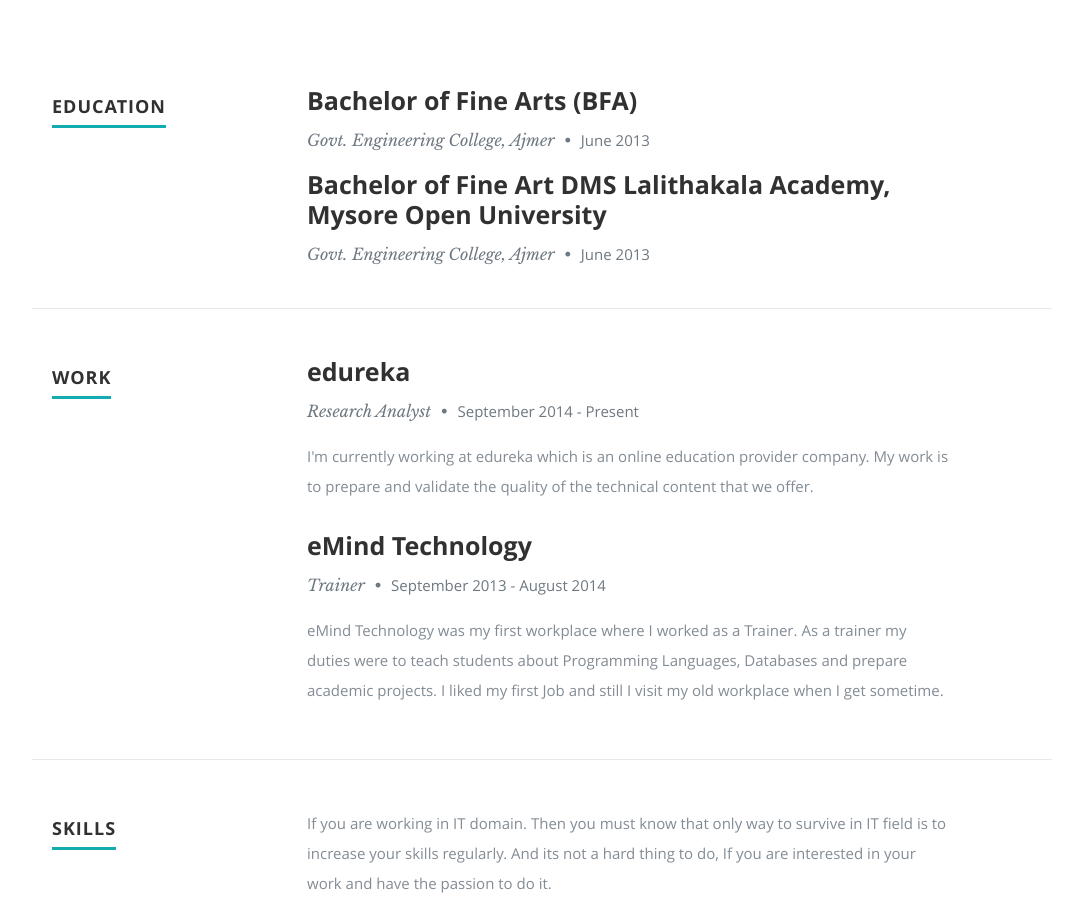
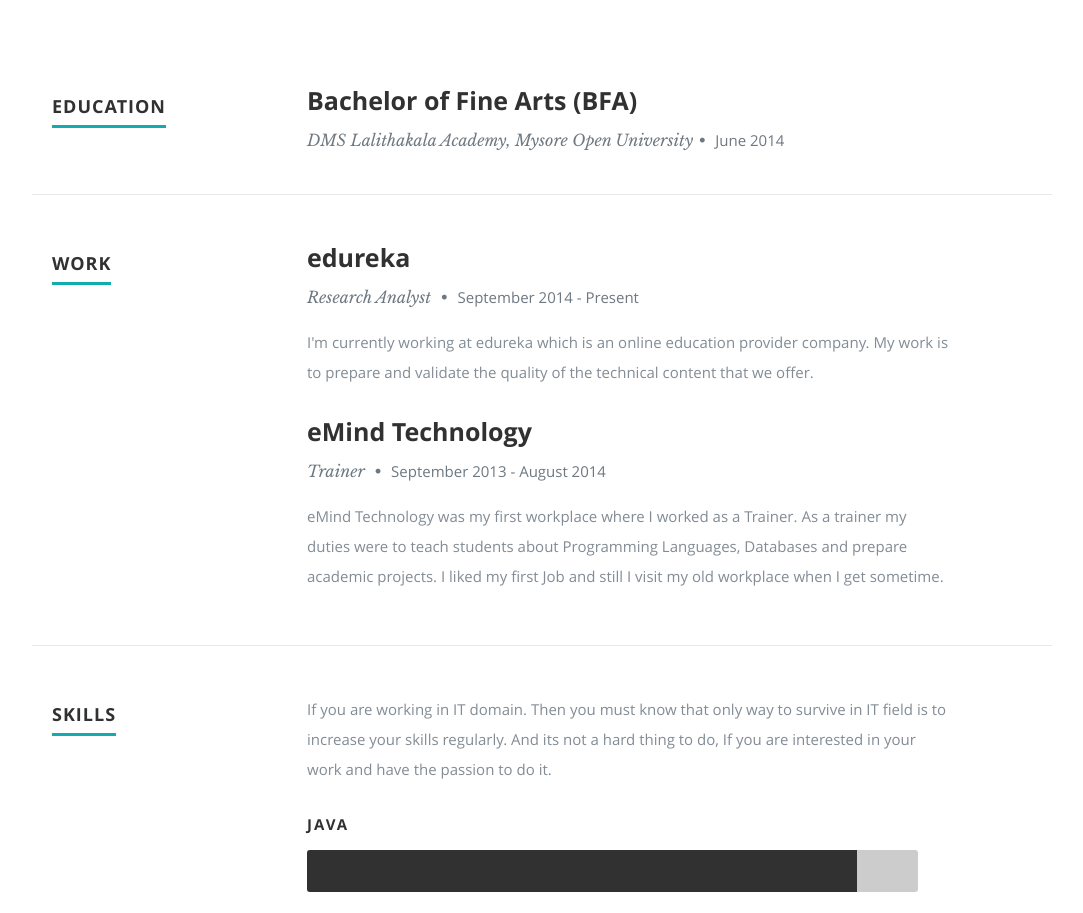
Before and after one commit to pradeepanbagally/pradeepanbagally.github.io, a plain HTML site: page index.html in a window 1280 px wide. Shown: the part 1320-2233 px from the top of the page, without its empty margins (98-1181 px from the left). Drawn offline with nearby package versions, Linux system fonts and the light colour scheme.

Commit message:
Update index.html

```diff
--- a/index.html
+++ b/index.html
@@ -140,12 +140,9 @@
 
                <div class="twelve columns">
                   <h3>Bachelor of Fine Arts (BFA)</h3>
-                  <p class="info">Govt. Engineering College, Ajmer <span>&bull;</span> <em class="date">June 2013</em></p>
+                  <p class="info">DMS Lalithakala Academy, Mysore Open University<span>&bull;</span> <em class="date">June 2014</em></p>
                </div>
-               <div class="twelve columns">
-                  <h3>Bachelor of Fine Art DMS Lalithakala Academy, Mysore Open University </h3>
-                  <p class="info">Govt. Engineering College, Ajmer <span>&bull;</span> <em class="date">June 2013</em></p>
-               </div>
+
 
             </div> <!-- item end -->
 
```
